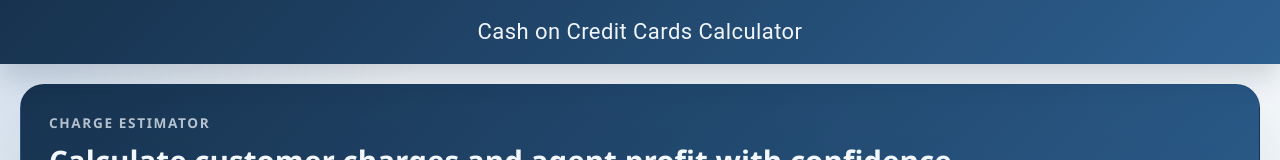
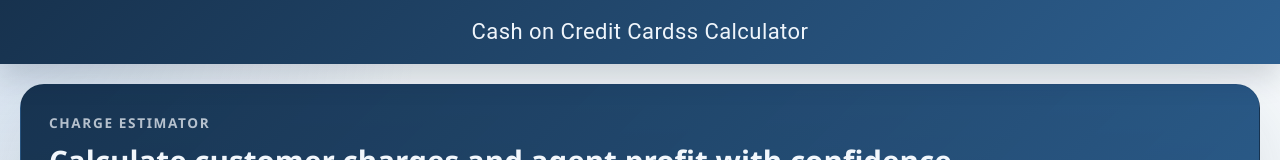
Before and after one commit to AyushGaikwad696/Cash-on-Credit-Card-Calculator, an Angular app: page /calculator in a window 1280 px wide. Shown: the top 160 px of the page. Built offline with nearby package versions, Linux system fonts and the light colour scheme.

Commit message:
preview env

```diff
--- a/src/app/features/calculator/calculator.component.html
+++ b/src/app/features/calculator/calculator.component.html
@@ -2,7 +2,7 @@
 <div class="calculator-shell">
   <!-- Page header toolbar -->
   <mat-toolbar class="page-toolbar" role="banner">
-    <span>Cash on Credit Cards Calculator</span>
+    <span>Cash on Credit Cardss Calculator</span>
   </mat-toolbar>
 
   <!-- Main calculator content area -->
```
